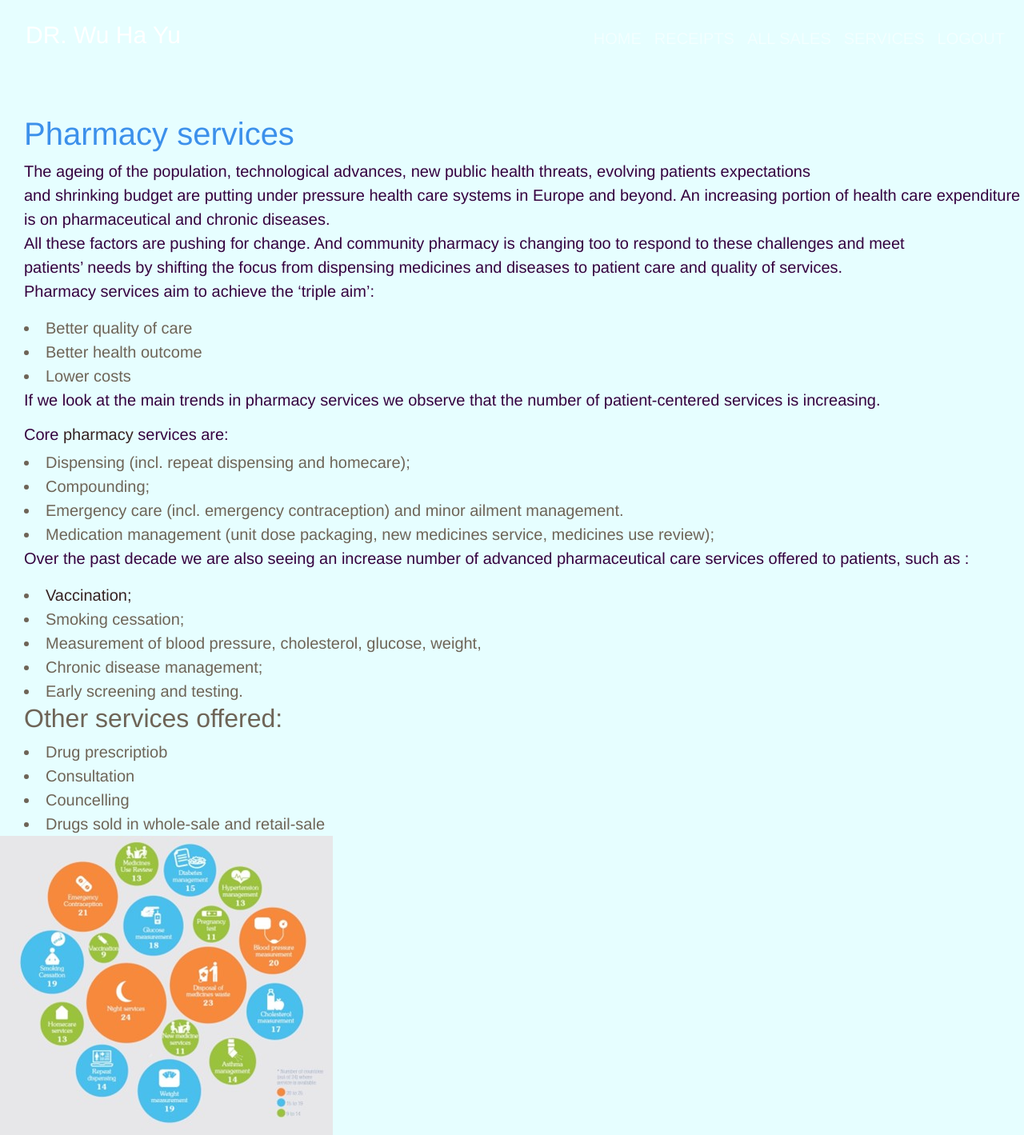
After one commit to kalosius/pharmacy, a Django app: page /services in a window 1280 px wide. The commit adds this page. Shown: the whole page at 80% size. Run offline with Django 4.2, Linux system fonts and the light colour scheme; a user stored in the database is signed in; some libraries are stand-ins or nearby versions.

```diff
--- a/pharmacy/static/css/main.css
+++ b/pharmacy/static/css/main.css
@@ -1,7 +1,7 @@
 html,body {
     position: relative;
     overflow-x: hidden;
-    background:  url('../images/img4.jpg');
+    /* background:  url('../images/newimg.png'); */
     width: 100% !important;
     height: 100vh;
     display: table;
@@ -18,7 +18,7 @@ html,body {
 
 body{
       background-color: hsl(182, 100%, 95%);
-      font-family: 'raleway';
+      font-family: 'Franklin Gothic Medium', 'Arial Narrow', Arial, sans-serif;
  }
 
 
@@ -28,7 +28,8 @@ form {
 }
 
 .navbar {
-    background-color: #0bb5ad;
+    /* background-color: #30a6f5; */
+    background-color: hsl(182, 100%, 95%);
 }
 
 .navbar li a {
@@ -44,3 +45,7 @@ form {
         width: 90%;
     }
 }
+
+#navdown{
+    color: black !important;
+}
--- a/pharmacy/urls.py
+++ b/pharmacy/urls.py
@@ -15,6 +15,8 @@ urlpatterns =[
     path('all_sales/', views.all_sales, name='all_sales' ),
     path('reciept/<int:reciept_id>', views.reciept_detail, name = 'reciept_detail'),
     path('delete/<int:product_id>', views.delete_item, name = 'delete_item'),
+    path('services', views.services, name='services')
+
 
 ]
 # views match request to templates
--- a/pharmacy/views.py
+++ b/pharmacy/views.py
@@ -109,3 +109,7 @@ def delete_item(request, product_id):
     delete = Product.objects.get(id = product_id)
     delete.delete()
     return HttpResponseRedirect(reverse('index'))
+
+@login_required
+def services(request):
+    return render(request, 'products/services.html')
--- a/templates/products/base.html
+++ b/templates/products/base.html
@@ -35,6 +35,9 @@
                 <a class="nav-link" href="{% url 'all_sales'%}">ALL SALES</a>
               </li>
               <li class="nav-item">
+                <a class="nav-link" href="{% url 'services'%}">SERVICES</a>
+              </li>
+              <li class="nav-item">
                 <a class="nav-link" href="{% url 'logout'%}">LOGOUT</a>
               </li>
             {% endif %}
--- a/templates/products/reciept.html
+++ b/templates/products/reciept.html
@@ -12,12 +12,13 @@
       <h2>Total Price :  UGX{{ sale.get_total }}</h2>
       <div style="flex: 1">
         <h6 class="card-text">Change Collected:  UGX{{ sale.get_change }}</h6>
-        <a href="{% url 'reciept_detail' sale.id %}">
+        <a  href="{% url 'reciept_detail' sale.id %}">
           <input
             type="submit"
             value="Final Receipt"
             class="btn btn-danger"
             type="button"
+            style="color: aqua;"
           />
         </a>
       </div>
--- /dev/null
+++ b/templates/products/services.html
@@ -0,0 +1,110 @@
+{% extends 'products/base.html'%}
+{% load static %}
+{% block content%}
+
+<br></br>
+
+<style>
+  .d1{
+    color: rgb(110, 100, 87);
+  }
+  #h1{
+    color: rgba(21, 119, 231, 0.815);
+    padding-left: 30px;
+  }
+</style>
+
+<body>
+
+<h1 id="h1">Pharmacy services</h1>
+<p style="font-size: 20px; padding-left: 30px; color: rgb(53, 1, 63); font-family: 'Franklin Gothic Medium',
+'Arial Narrow',Arial, sans-serif ">The ageing of the population, technological advances,
+    new public health threats, evolving patients expectations <br> and shrinking
+    budget are putting under pressure health care systems in Europe and beyond.
+    An increasing portion of health care expenditure  is on pharmaceutical and chronic diseases.<br>
+    All these factors are pushing for change. And community pharmacy is changing too to respond
+    to these challenges and meet <br> patients’ needs by shifting the focus from dispensing
+    medicines and diseases to patient care and quality of services.<br>
+    Pharmacy services aim to achieve the ‘triple aim’:
+</p>
+<div class="d1" style="font-size: 20px; padding-left: 30px; font-family: 'Franklin Gothic Medium', 'Arial Narrow',
+Arial, sans-serif">
+  <li> Better quality of care</li>
+  <li> Better health outcome</li>
+  <li> Lower costs</li>
+</div>
+
+<p style="font-size: 20px; padding-left: 30px; color: rgb(53, 1, 63); font-family: 'Franklin Gothic Medium', 'Arial Narrow',
+Arial, sans-serif"> If we look at the main trends in pharmacy services we observe
+    that the number of patient-centered services is increasing.
+</p>
+
+<h2 style="font-size: 20px; padding-left: 30px; color: rgb(53, 1, 63); font-family: 'Franklin Gothic Medium', 'Arial Narrow',
+Arial, sans-serif">
+  Core <a style="color: rgb(53, 33, 33);" href="index.html">pharmacy</a> services are:</h2>
+<div class="d1" style="font-size: 20px; padding-left: 30px;">
+  <li> Dispensing (incl. repeat dispensing and homecare);</li>
+  <li> Compounding;</li>
+  <li> Emergency care (incl. emergency contraception) and minor ailment management.</li>
+  <li> Medication management (unit dose packaging, new medicines service, medicines use review);</li>
+</div>
+
+<p style="font-size: 20px; padding-left: 30px; color: rgb(53, 1, 63); font-family: 'Franklin Gothic Medium', 'Arial Narrow',
+Arial, sans-serif">Over the past decade we are also seeing an increase number of advanced pharmaceutical
+    care services offered to patients, such as :
+</p>
+<div class="d1" style="font-size: 20px; padding-left: 30px; font-family: 'Franklin Gothic Medium', 'Arial Narrow',
+Arial, sans-serif">
+  <li> <a style="color: rgb(53, 33, 33);" href="https://www.who.int/health-topics/vaccines-and-immunization#tab=tab_1">
+  Vaccination;</a> </li>
+  <li> Smoking cessation;</li>
+  <li> Measurement of blood pressure, cholesterol, glucose, weight,</li>
+  <li> Chronic disease management;</li>
+  <li> Early screening and testing.</li>
+
+  <h2>Other services offered:</h2>
+  <div>
+    <li>Drug prescriptiob</li>
+    <li>Consultation</li>
+    <li>Councelling</li>
+    <li>Drugs sold in whole-sale and retail-sale</li>
+
+  </div>
+
+</div>
+
+<img src="Dr1.jpg" alt="image.png">
+
+
+<!--
+<nav id="navdown"  class="navbar navbar-expand-lg navbar-dark " >
+    <a class="nav-link" href="index.html"><h1 class="navbar-brand" style = "font-size: 25px">About</h1></a>
+    <button class="navbar-toggler" type="button" data-toggle="collapse" data-target="#navbarNav" aria-controls="navbarNav" aria-expanded="false" aria-label="Toggle navigation">
+      <span class="navbar-toggler-icon"></span>
+    </button>
+    <div class="collapse navbar-collapse" id="navbarNav">
+      <ul class="nav navbar-nav ml-auto">
+       {% if user.is_authenticated%}
+          <li class="nav-item">
+            <a class="nav-link" href="{% url 'index' %}">HOME</a>
+          </li>
+          <li class="nav-item">
+            <a class="nav-link" href="{% url 'reciept'%}">RECEIPTS</a>
+          </li>
+          <li class="nav-item">
+            <a class="nav-link" href="{% url 'all_sales'%}">ALL SALES</a>
+          </li>
+          <li class="nav-item">
+            <a class="nav-link" href="{% url 'services'%}">SERVICES</a>
+          </li>
+          <li class="nav-item">
+            <a class="nav-link" href="{% url 'logout'%}">LOGOUT</a>
+          </li>
+        {% endif %}
+      </ul>
+ </nav> -->
+
+
+</body>
+
+{% endblock%}
```
Also changed, not shown: templates/products/index.html (+12 -6 lines), db.sqlite3, pharmacy/static/images/Dr1.jpg (added), pharmacy/static/images/back2.jpg (added), pharmacy/static/images/newimg.png (added), pharmacy/static/images/simple-bcimage.jpg (added), 1 other file.
